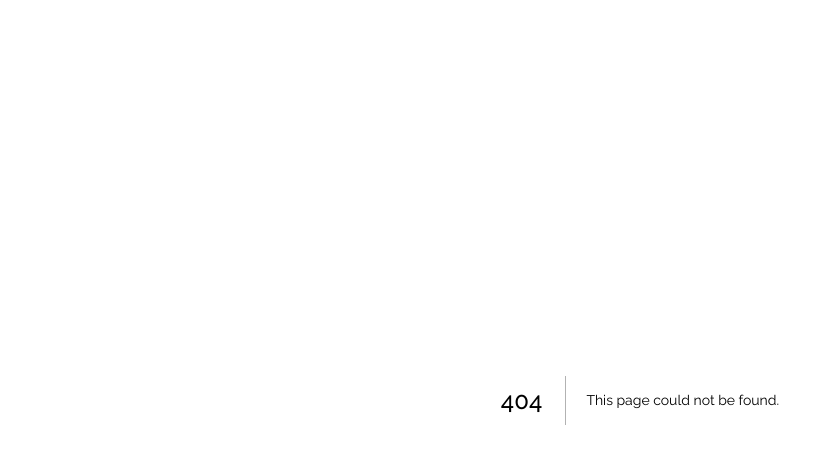
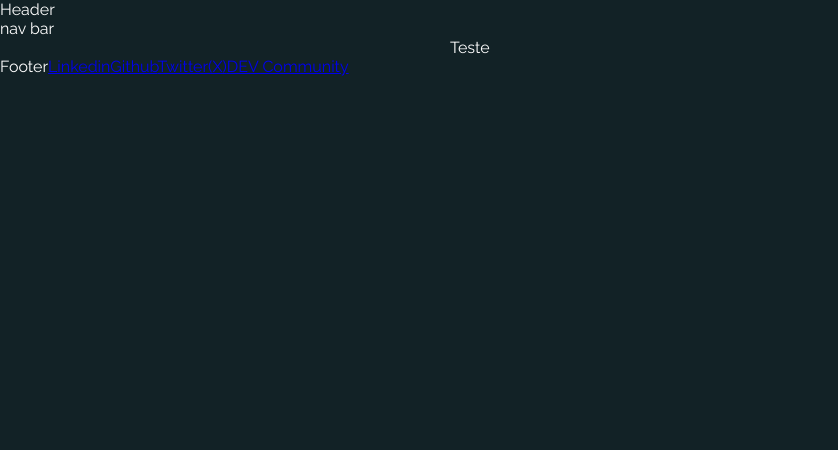
Before and after one commit to gabrielduete/sandevistan, a Next.js app: page /contents in a window 1280 px wide. Before the commit this address had no page. Shown: the top 450 px of the page, without its empty margins (0-838 px from the left). Built offline with nearby package versions, Linux system fonts and the light colour scheme.

Commit message:
feat: create structure page contents

```diff
--- a/pages/_app.tsx
+++ b/pages/_app.tsx
@@ -6,7 +6,7 @@ function MyApp({ Component, pageProps }: AppProps) {
   return (
     <main>
       <Head>
-        <title>Sandevistan</title>
+        <title>sandevistan</title>
         <link
           rel='icon'
           href='https://cdn.discordapp.com/attachments/778024116140769331/1157476264165249135/logo.png?ex=6518bf46&is=65176dc6&hm=8a17328726bd0b87caf469a81abc88716decf38c4fab756e3bc181fe08b0b5c3&'
--- /dev/null
+++ b/pages/contents/index.tsx
@@ -0,0 +1,7 @@
+import Layout from '~/src/layout'
+
+const Contents = () => {
+  return <Layout>Teste</Layout>
+}
+
+export default Contents
--- /dev/null
+++ b/src/components/Footer/Footer.data.tsx
@@ -0,0 +1,18 @@
+export const items = [
+  {
+    name: 'Linkedin',
+    href: 'https://www.linkedin.com/in/gabrielduete/',
+  },
+  {
+    name: 'Github',
+    href: 'https://twitter.com/GabrielDuetee',
+  },
+  {
+    name: 'Twitter(X)',
+    href: 'https://www.linkedin.com/in/gabrielduete/',
+  },
+  {
+    name: 'DEV Community',
+    href: 'https://dev.to/gabrielduete',
+  },
+]
--- a/src/components/Footer/index.tsx
+++ b/src/components/Footer/index.tsx
@@ -1,5 +1,18 @@
+import { items } from './Footer.data'
+
 const Footer = () => {
-  return <footer>Footer </footer>
+  return (
+    <footer>
+      Footer
+      {items.map(({ name, href }, idx) => {
+        return (
+          <a href={href} key={idx}>
+            {name}
+          </a>
+        )
+      })}
+    </footer>
+  )
 }
 
 export default Footer
--- /dev/null
+++ b/src/components/NavBar/index.tsx
@@ -0,0 +1,5 @@
+const NavBar = () => {
+  return <nav>nav bar</nav>
+}
+
+export default NavBar
--- a/src/layout/index.tsx
+++ b/src/layout/index.tsx
@@ -2,6 +2,8 @@ import { ReactNode } from 'react'
 
 import Footer from '../components/Footer'
 import Header from '../components/Header'
+import NavBar from '../components/NavBar'
+import * as S from './styles'
 
 type LayoutProps = {
   children: ReactNode | ReactNode[]
@@ -9,11 +11,12 @@ type LayoutProps = {
 
 const Layout = ({ children }: LayoutProps) => {
   return (
-    <>
+    <S.Container>
       <Header />
-      {children}
+      <NavBar />
+      <S.WrapperContent>{children}</S.WrapperContent>
       <Footer />
-    </>
+    </S.Container>
   )
 }
 
--- /dev/null
+++ b/src/layout/styles.ts
@@ -0,0 +1,12 @@
+import styled from 'styled-components'
+
+export const Container = styled.main`
+  color: var(--white);
+  background-color: var(--green-dark);
+`
+
+export const WrapperContent = styled.main`
+  width: 100%;
+  padding: 0 450px;
+  word-wrap: break-word;
+`
--- a/src/styles/GlobalStyle.ts
+++ b/src/styles/GlobalStyle.ts
@@ -8,6 +8,10 @@ const GlobalStyle = createGlobalStyle`
     margin: 0;
     padding: 0;
     font-family: 'Raleway', sans-serif;
+  }
+
+  html{
+    background-color: var(--green-dark);
   }
 
   :root{
```
Also changed, not shown: src/api/hello.ts (deleted, +0 -12 lines), src/hooks/useExemple/useExemple.ts (deleted, +0 -26 lines), 1 other file (tests, documents, lock files or other folders).
